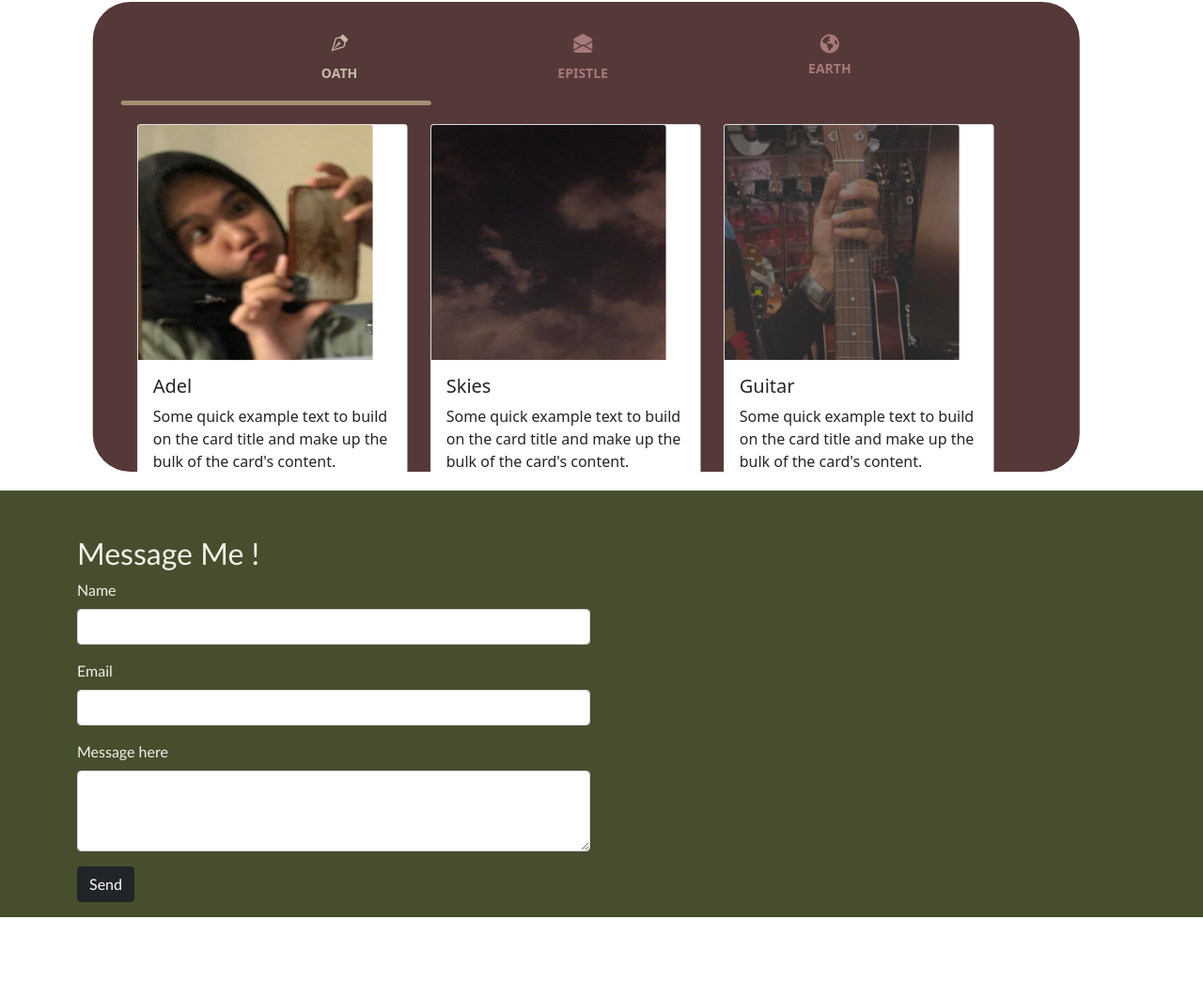
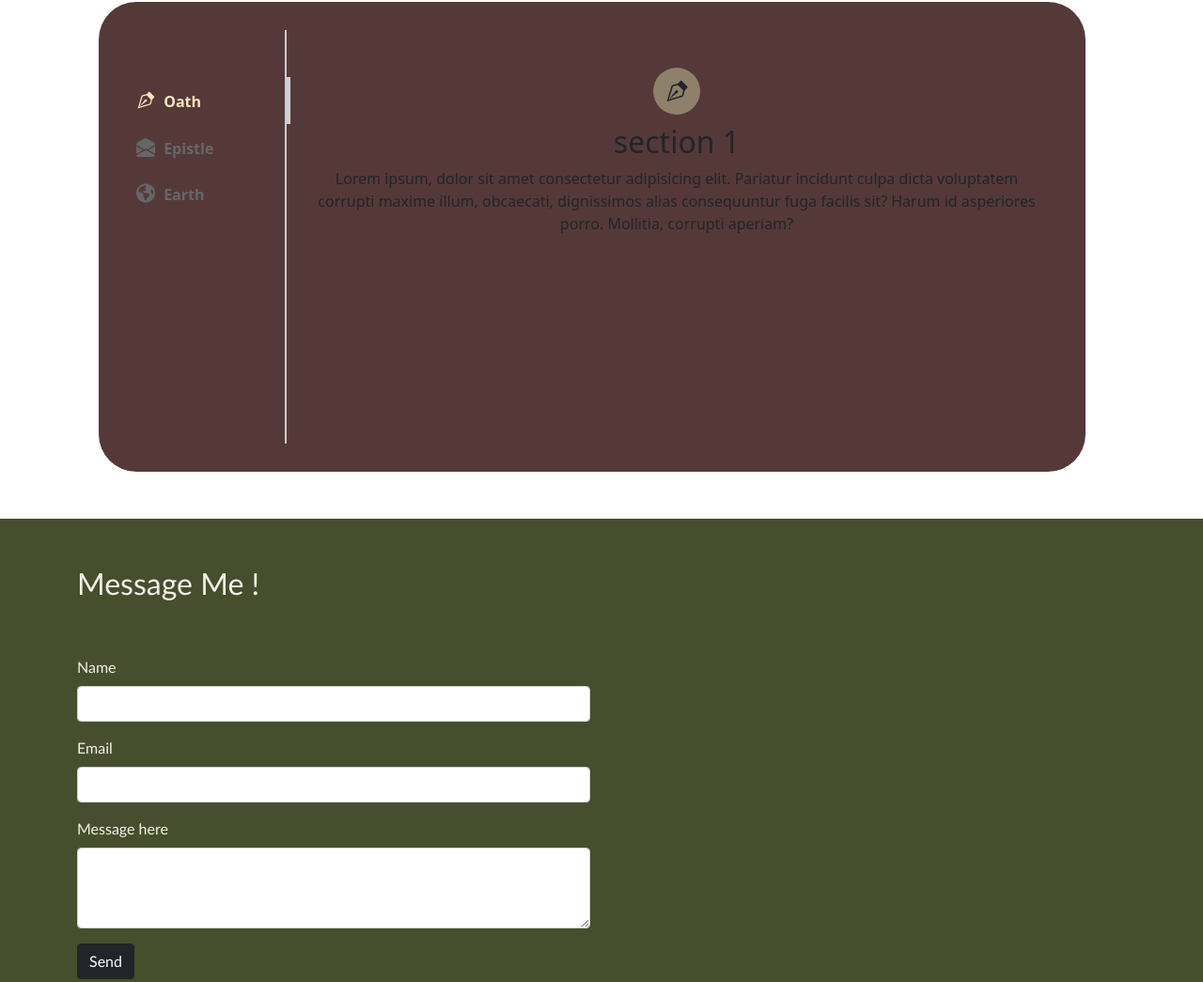
Before and after one commit to Aftermath00/WebProgrammingLab-UTS, a plain HTML site: page index.html in a window 1280 px wide. Shown: the part 818-1863 px from the top of the page at 94% size. Before the commit the page ends 1794 px from the top, so only its background shows below. Drawn offline with nearby package versions, Linux system fonts and the light colour scheme.

Commit message:
ganti model tabs

```diff
--- a/index.html
+++ b/index.html
@@ -102,7 +102,7 @@
       <section id="posts">
         <div class="container-post">
         <div class="tabs">
-          <div class="tab-header d-flex justify-content-evenly">
+          <div class="tab-header">
             <div class="active">
               <i class="bi bi-vector-pen"></i> Oath
             </div>
@@ -113,64 +113,30 @@
               <i class="fa-sharp fa-solid fa-earth-americas"></i> Earth
             </div>
           </div>
-          <div class="tab-indicator"></div>
-          <div class="tab-body">
-            <div class="active" id="oath">
-              <div class="container">
-                <div class="row">
-                  <div class="col">
-                    <div class="card" style="width: 18rem;">
-                      <img src="img/adel.jpeg" class="card-img-top" alt="...">
-                      <div class="card-body">
-                        <h5 class="card-title">Adel</h5>
-                        <p class="card-text">Some quick example text to build on the card title and make up the bulk of the card's content.</p>
-                        <a href="#" class="btn btn-primary">Go somewhere</a>
-                      </div>
-                    </div>
-                  </div>
-                  <div class="col">
-                    <div class="card" style="width: 18rem;">
-                      <img src="img/sky.jpeg" class="card-img-top" alt="...">
-                      <div class="card-body">
-                        <h5 class="card-title">Skies</h5>
-                        <p class="card-text">Some quick example text to build on the card title and make up the bulk of the card's content.</p>
-                        <a href="#" class="btn btn-primary">Go somewhere</a>
-                      </div>
-                    </div>
-                  </div>
-                  <div class="col">
-                    <div class="card" style="width: 18rem;">
-                      <img src="img/guitar.jpeg" class="card-img-top" alt="...">
-                      <div class="card-body">
-                        <h5 class="card-title">Guitar</h5>
-                        <p class="card-text">Some quick example text to build on the card title and make up the bulk of the card's content.</p>
-                        <a href="#" class="btn btn-primary">Go somewhere</a>
-                      </div>
-                    </div>
-                  </div>
-                  </div>
-                </div>
-              </div>
+          <div class="tab-line"></div>
+          <div class="tab-content">
+            <div class="active">
+              <i class="bi bi-vector-pen"></i>
+              <h2>section 1</h2>
+              <p>Lorem ipsum, dolor sit amet consectetur adipisicing elit. Pariatur incidunt culpa dicta voluptatem corrupti maxime illum, obcaecati, dignissimos alias consequuntur fuga facilis sit? Harum id asperiores porro. Mollitia, corrupti aperiam?</p>
+              <!-- <div>
+              <a href=""><img src="img/adel.jpeg" style="width:100px;height:120px"alt=""></a>
+              <a href=""><img src="img/sky.jpeg" style="width:100px;height:120px"alt=""></a>
+              <a href=""><img src="img/paper.jpeg" style="width:100px;height:120px"alt=""></a>
+              </div> -->
+            </div>
 
-            <div id="epistle">
-              <div class="container">
-                <div class="row">
-                  <div class="col">
-                    <div class="card" style="width: 18rem;">
-                      <img src="img/adel.jpeg" class="card-img-top" alt="...">
-                      <div class="card-body">
-                        <h5 class="card-title">Adel</h5>
-                        <p class="card-text">Some quick example text to build on the card title and make up the bulk of the card's content.</p>
-                        <a href="#" class="btn btn-primary">Go somewhere</a>
-                      </div>
-                    </div>
-                  </div>
-                  </div>
-                </div>
-            <div id="earth">
-              <h2>This is section three</h2>
-              <p>Lorem ipsum dolor sit amet consectetur adipisicing elit. Iste, earum distinctio? Fuga illo nulla perferendis cupiditate distinctio debitis error quibusdam dolores, maiores magni, dicta est ducimus modi ad similique aperiam!</p>
+            <div>
+              <i class="bi bi-envelope-open-fill"></i>
+              <h2>section 2</h2>
+              <p>Lorem ipsum dolor sit amet consectetur adipisicing elit. Nemo magnam ad incidunt, rem nisi id dicta animi, minima adipisci doloremque repudiandae? Eveniet dicta asperiores nihil qui vero ut illo facilis.</p>
             </div>
+            <div>
+              <i class="fa-sharp fa-solid fa-earth-americas"></i>
+              <h2>section 3</h2>
+              <p>Lorem ipsum dolor sit amet consectetur adipisicing elit. Nemo magnam ad incidunt, rem nisi id dicta animi, minima adipisci doloremque repudiandae? Eveniet dicta asperiores nihil qui vero ut illo facilis.</p>
+            </div>
+          </div>
           </div>
         </div>
         </div>
@@ -179,10 +145,10 @@
       <!-- Contact Start -->
       <section id="contact">
         <div class="container-contact">
-          <div class="row text-center mb-5">
-            <!-- si judul -->
+          <div class="row">
+
           </div>
-          <div class="container">
+          <div class="container ">
             <div class="row">
               <div class="col-md-6">
                 <h2>
--- a/style.css
+++ b/style.css
@@ -55,14 +55,20 @@
 }
 #contact {
   background-color: #464e2e;
+  height: 90vh;
+  min-height: 300px;
 }
 #contact {
   font-family: "Gill Sans", "Gill Sans MT", Calibri, "Trebuchet MS", sans-serif;
   color: #f5f0e8;
 }
+.container-contact .row {
+  margin-top: 50px;
+}
 #posts {
-  margin: 10px;
-  padding: 10px;
+  margin-top: 20px;
+  margin-bottom: 20px;
+  box-sizing: border-box;
 }
 .bi {
   font-size: 20px;
@@ -76,65 +82,73 @@
   bottom: 50%;
   width: 1050px;
   height: 500px;
-  transform: translatex(7.5%);
+  transform: translatex(10%);
   background-color: #553939;
-  padding: 20px 30px;
+  padding: 30px 20px;
   overflow: hidden;
   border-radius: 40px;
 }
 .tabs .tab-header {
-  height: 75px;
-  display: flex;
-  align-items: center;
+  float: left;
+  width: 180px;
+  height: 100%;
+  border-right: 2px solid #ccc;
+  padding: 50px 0px;
 }
 .tabs .tab-header > div {
-  width: calc (100% / 3);
+  height: 50px;
+  line-height: 50px;
+  font-size: 16px;
+  font-weight: 600;
+  color: #666;
+  cursor: pointer;
+  padding-left: 10px;
+}
+.tabs .tab-header > div:hover,
+.tabs .tab-header > div.active {
+  color: #ffe6bc;
+}
+.tabs .tab-header div i {
+  display: inline-block;
+  margin-left: 10px;
+  margin-right: 5px;
+}
+
+.tabs .tab-content {
+  position: relative;
+  height: 100%;
+  overflow: hidden;
+}
+.tabs .tab-content > div > i {
+  display: inline-block;
+  width: 50px;
+  height: 50px;
+  background: #8e806a;
+  font-size: 25px;
+  font-weight: 600;
   text-align: center;
-  color: #a77979;
-  font-weight: 600;
-  cursor: pointer;
-  font-size: 14px;
-  text-transform: uppercase;
-  outline: none;
+  line-height: 50px;
+  border-radius: 50%;
+  margin-bottom: 10px;
 }
-.tabs .tab-header > div > i {
-  display: block;
-  margin-bottom: 5px;
+
+.tabs .tab-content > div {
+  position: absolute;
+  text-align: center;
+  padding: 40px 20px;
+  top: -200%;
+  transition: all 500ms ease-in-out;
 }
-.tabs .tab-header > div.active {
-  color: #c7bba8;
+.tabs .tab-content > div.active {
+  top: 0px;
 }
-.tabs .tab-indicator {
-  position: relative;
-  width: calc(100% / 3);
-  height: 5px;
-  background-color: #a28f70;
-  left: 0px;
-  border-radius: 5px;
+
+.tabs .tab-line {
+  position: absolute;
+  width: 4px;
+  height: 50px;
+  background: #d3cece;
+  left: 200px;
+  top: 80px;
   transition: all 500ms ease-in-out;
-  margin-top: 10px;
-  margin-bottom: 20px;
 }
-.tabs .tab-body {
-  position: relative;
-  height: calc(100% - 60px);
-  padding: 10px 5px;
-}
-.tabs .tab-body > div {
-  position: absolute;
-  top: -200%;
-  opacity: 0;
-  margin-top: 5px;
-  transform: scale(0.9);
-  transition: opacity 500ms ease-in-out 0ms, transform 500ms ease-in-out 0ms;
-}
-.tabs .tab-body > div.active {
-  top: 0px;
-  opacity: 1;
-  transform: scale(1);
-  margin-top: 0px;
-}
-.tabs .tab-body img {
-  width: 250px;
-  height: 250px;
-}
--- a/tibatiba.js
+++ b/tibatiba.js
@@ -1,18 +1,20 @@
-// animated tab
-let tabHeader = document.getElementsByClassName("tab-header")[0];
-let tabIndicator = document.getElementsByClassName("tab-indicator")[0];
-let tabBody = document.getElementsByClassName("tab-body")[0];
+function _class(name) {
+  return document.getElementsByClassName(name);
+}
 
-let tabsPane = tabHeader.getElementsByTagName("div");
+let tabPanes = _class("tab-header")[0].getElementsByTagName("div");
 
-for (let i = 0; i < tabsPane.length; i++) {
-  tabsPane[i].addEventListener("click", function () {
-    tabHeader.getElementsByClassName("active")[0].classList.remove("active");
-    tabsPane[i].classList.add("active");
-    tabBody.getElementsByClassName("active")[0].classList.remove("active");
-    tabBody.getElementsByTagName("div")[i].classList.add("active");
+for (let i = 0; i < tabPanes.length; i++) {
+  tabPanes[i].addEventListener("click", function () {
+    _class("tab-header")[0].getElementsByClassName("active")[0].classList.remove("active");
+    tabPanes[i].classList.add("active");
 
-    tabIndicator.style.left = "calc(calc(100% / 3) * ${i})";
+    _class("tab-line")[0].style.top = "calc(80px + ${i*50}px)";
+
+    _class("tab-content")[0].getElementsByClassName("active")[0].classList.remove("active");
+    tabPanes[i].classList.add("active");
+
+    _class("tab-content")[0].getElementsByTagName("div")[i].classList.add("active");
   });
 }
 
@@ -40,3 +42,4 @@ form.addEventListener("submit", (e) => {
     })
     .catch((error) => console.error("Error!", error.message));
 });
+// end
```
